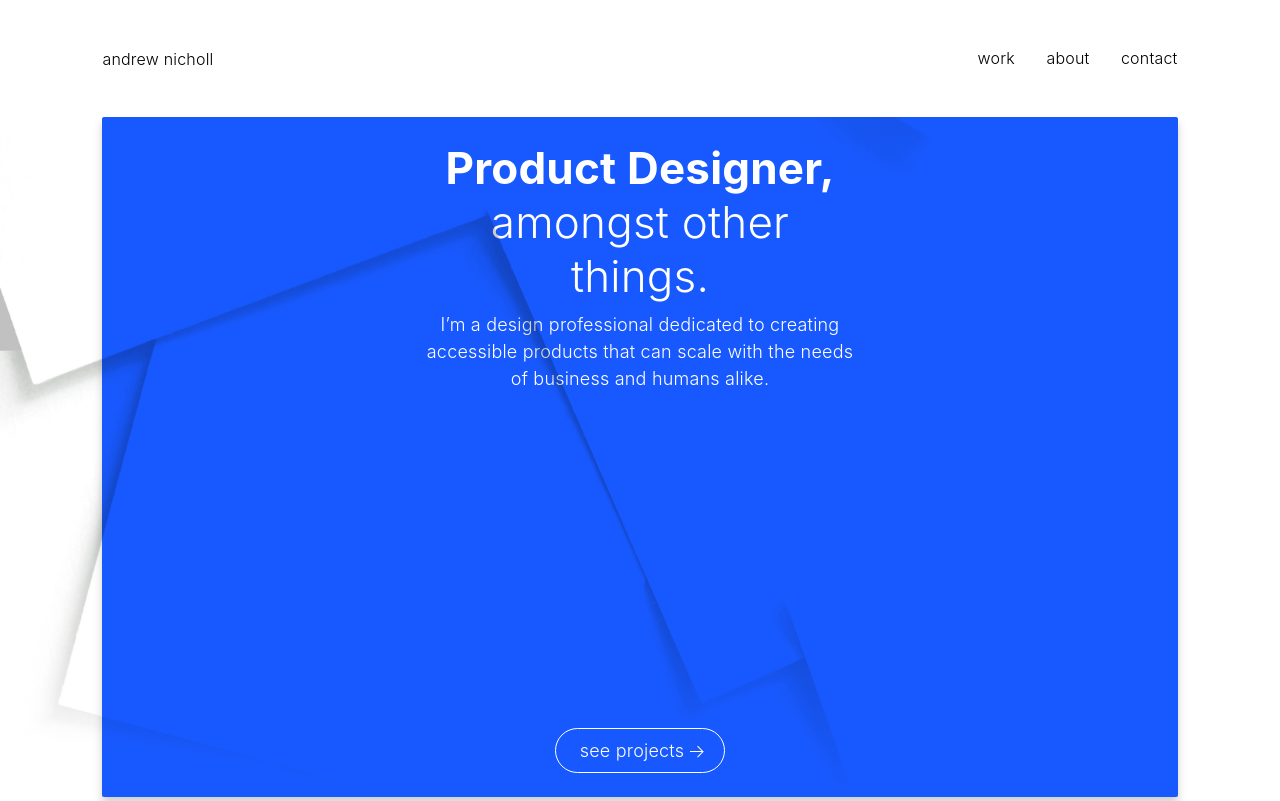
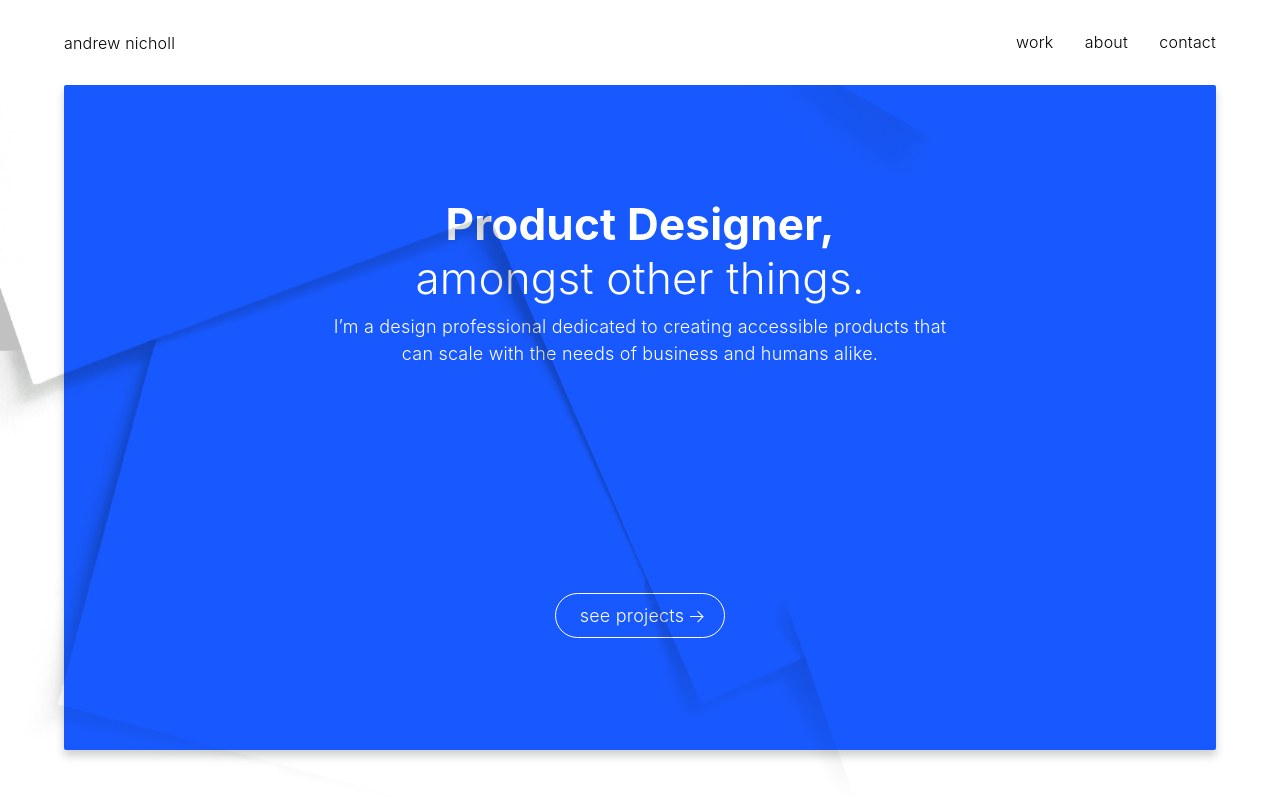
Before and after one commit to andrewnicholl/portfolio, a React (Create React App) app: page / in a window 1280 px wide. Built offline with nearby package versions, Linux system fonts and the light colour scheme; a web font is replaced by a local one.

Commit message:
Refactor body to fit in vh

```diff
--- a/src/App.scss
+++ b/src/App.scss
@@ -1,11 +1,17 @@
 .app {
+  background-attachment: fixed;
   background-image:
     linear-gradient(to bottom, rgba(white, 1), rgba(white, 0), rgba(white, 0), rgba(white, 1)),
     url("./assets/img/landing-bg.jpg");
   background-repeat: no-repeat;
   background-size: cover;
-  background-attachment: fixed;
-  height: 100%;
+  height: 100vh;
+}
+
+.component-container {
+  color: white;
+  padding: 0 5% 4%;
+  height: calc(100% - 8.4rem);
 }
 
 .logo {
--- a/src/components/Home.js
+++ b/src/components/Home.js
@@ -5,12 +5,12 @@ import "../scss/components/_home.scss";
 
 function Home(props) {
   return (
-    <div className="hero-container">
+    <div className="component-container">
       <div className="hero">
         <div className="hero__text">
           <h1 className="hero__title">Product Designer,</h1>
           <p className="hero__subtitle">amongst other things.</p>
-          <p className="paragraph">
+          <p className="hero__body paragraph">
             I’m a design professional dedicated to creating accessible products
             that can scale with the needs of business and humans alike.
           </p>
--- a/src/components/Projects.js
+++ b/src/components/Projects.js
@@ -8,9 +8,9 @@ import "../scss/components/_projects.scss";
 
 function Thumbs(props) {
   return (
-    <div className="projects-container">
-      {/* <div className="thumbs"> */}
-        <div className="main">
+    <div className="component-container">
+      <div className="projects">
+        <div className="projects__main">
           <Thumbnail
             link="/callbot"
             image={callbotThumb}
@@ -18,7 +18,7 @@ function Thumbs(props) {
             category="Data Visualization"
           />
         </div>
-        <div className="second">
+        <div className="projects__second">
           <Thumbnail
             link="/tnt-design-system"
             image={tntColor}
@@ -26,7 +26,7 @@ function Thumbs(props) {
             category="Design Infrastructure"
           />
         </div>
-        <div className="third">
+        <div className="projects__third">
           <Thumbnail
             link="/da-vinci"
             image={davinciThumb}
@@ -34,7 +34,7 @@ function Thumbs(props) {
             category="Web Application"
           />
         </div>
-      {/* </div> */}
+      </div>
     </div>
   );
 }
--- a/src/scss/components/_home.scss
+++ b/src/scss/components/_home.scss
@@ -1,27 +1,5 @@
 @import '../../scss/abstracts/variables';
 @import '../../scss/base/animations';
-.hero-container {
-    // background-image:
-    //     linear-gradient(to bottom, rgba(white, 1), rgba(white, 0), rgba(white, 0), rgba(white, 1)),
-    //     url("../../assets/img/landing-bg.jpg");
-    // background-repeat: no-repeat;
-    // background-size: cover;
-    color: white;
-    display: grid;
-    gap: 3.2rem;
-    grid-template-areas:
-        "hero";
-    grid-template-columns: 1;
-    padding: 0 5% 5%;
-    height: 85vh;
-
-
-    @media screen and (min-width: $large) and (orientation: landscape) {
-        gap: 3.2rem;
-        padding: 0 8%;
-        width: 100%;
-    }
-}
 
 .hero {
     align-items: center;
@@ -31,41 +9,32 @@
     box-shadow: 0px 6px 8px rgba(37, 40, 47, 0.22);
     display: flex;
     flex-direction: column;
-    grid-area: hero;
-    height: calc(97vh - 8.4rem);
+    grid-area: component;
+    height: 100%;
     justify-content: space-between;
     mix-blend-mode: multiply;
-    padding: 34% 5%;
+    padding: 20vw 4%;
     text-align: center;
     transition: all 275ms ease-out;
 
-    @media screen and (min-width: $small) {
-        padding: 26% 0;
-    }
-
     @media screen and (min-width: $medium) {
-        padding: 20% 0;
+        padding: 18vh 0;
     }
 
     @media screen and (min-width: $large) {
-        height: calc(97vh - 10.8rem);
-    }
-
-    @media screen and (min-width: $large) and (orientation: landscape) {
-
-        height: 85vh;
-        padding: 2.4rem 2.4rem;
+        padding: 14vh 0;
     }
 
     &:hover {
         background: darken($color-primary, 5%);
-        box-shadow: 0px 6px 8px rgba(37, 40, 47, 0.22);
+        box-shadow: 0px 6px 8px rgba(37, 40, 47, 0.4);
         transform: translateY(-2px);
     }
 
     &__text {
         @media screen and (min-width: $small) {
-            width: 44rem;
+            min-width: 44rem;
+            max-width: 64rem;
         }
 
     }
--- a/src/scss/components/_navigation.scss
+++ b/src/scss/components/_navigation.scss
@@ -12,10 +12,6 @@
     position: sticky;
     top: 0;
     z-index: 1000;
-
-    @media screen and (min-width: $large) and (orientation: landscape) {
-        padding: 4.8rem 8%;
-    }
 
     &__name {
         color: black;
--- a/src/scss/components/_projects.scss
+++ b/src/scss/components/_projects.scss
@@ -1,12 +1,7 @@
 @import '../../scss/abstracts/variables';
 
 
-.projects-container {
-    // background-image:
-    //     linear-gradient(to bottom, rgba(white, 1), rgba(white, 0), rgba(white, 0), rgba(white, 1)),
-    //     url("../../assets/img/landing-bg.jpg");
-    // background-repeat: no-repeat;
-    // background-size: cover;
+.projects {
     color: white;
     display: grid;
     gap: 3.2rem;
@@ -17,30 +12,25 @@
         "third";
     grid-template-columns: 1fr;
     grid-template-rows: repeat(3, 1fr);
-    min-height: 100vh;
-    padding: 0 5% 5%;
+    min-height: 100%;
 
     @media screen and (min-width: $large) and (orientation: landscape) {
-        padding: 0 8%;
-        width: 100%;
         grid-template-areas:
-            "main main"
-            "second third";
+            "main second"
+            "main third";
         grid-template-columns: 1fr 1fr;
         grid-template-rows: 1fr 1fr;
-        height: 75vh;
-    }
     }
 
-.main {
+    &__main {
         grid-area: main;
-    height: 85vh;
     }
 
-.second {
+    &__second {
         grid-area: second;
     }
 
-.third {
+    &__third {
         grid-area: third;
     }
+}
```
Lines whose indentation alone changed are shown as unchanged.
